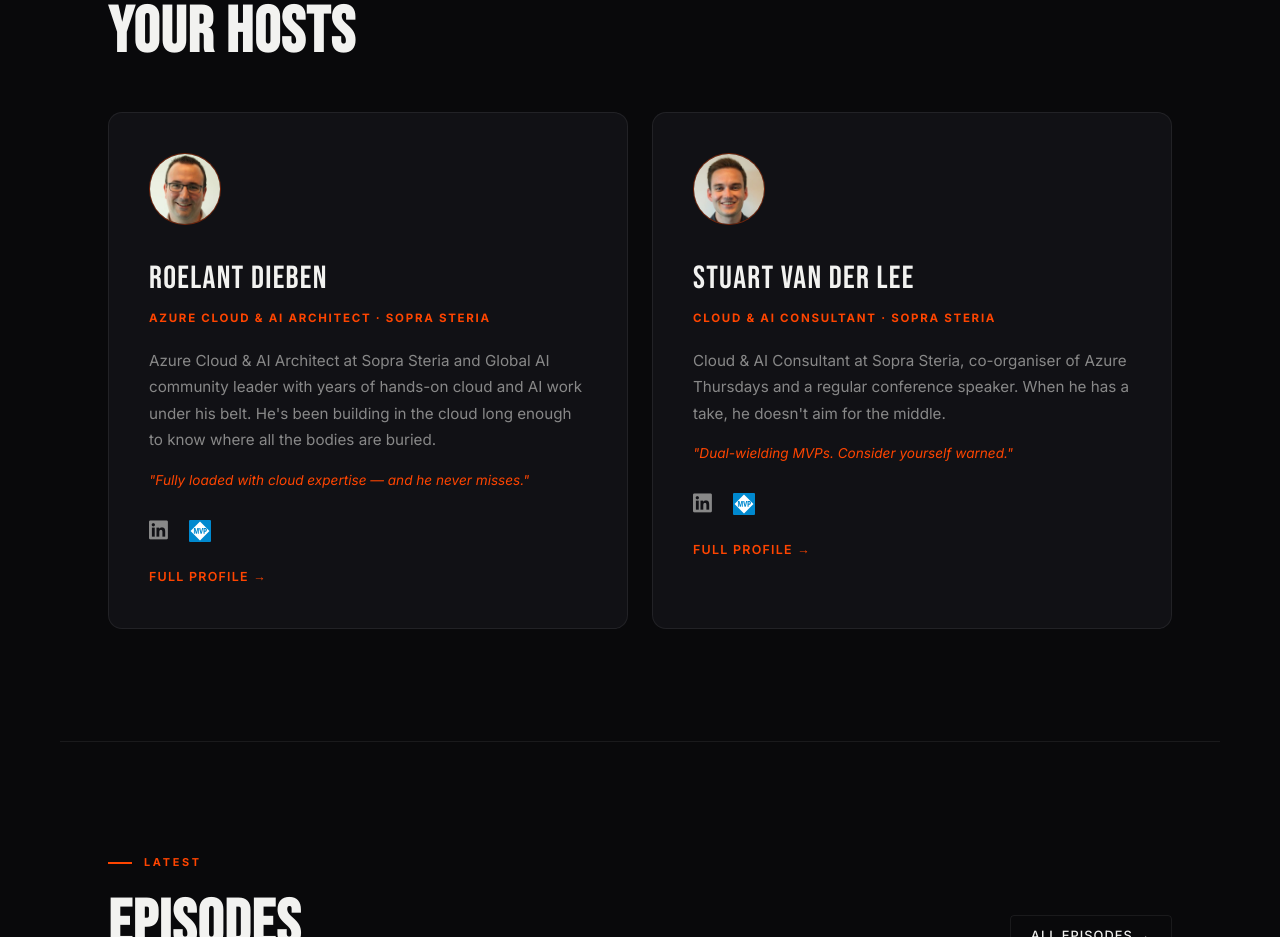
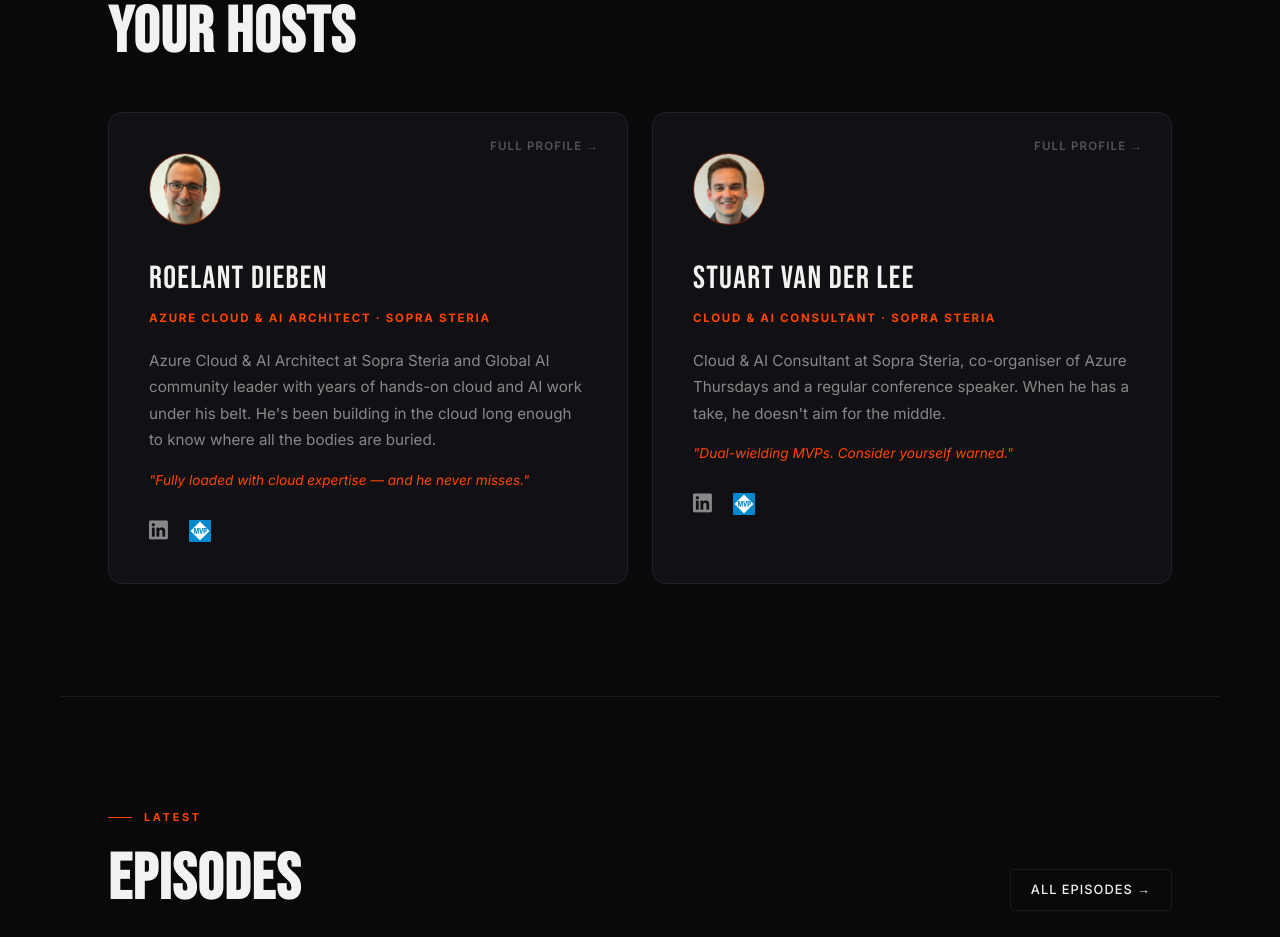
Before and after one commit to RoelantD/shots-fired, a plain HTML site: page index.html in a window 1280 px wide. Shown: the part 1724-2661 px from the top of the page. Drawn offline with Linux system fonts and the light colour scheme; a web font is replaced by a local one.

Commit message:
Move host profile link to top right corner of card
Co-Authored-By: Claude Sonnet 4.6 <noreply@anthropic.com>

```diff
--- a/index.html
+++ b/index.html
@@ -462,20 +462,22 @@
     .host-social-link .fab { font-size: 1.35rem; line-height: 1; }
 
     .host-profile-link {
+      position: absolute;
+      top: 1.5rem;
+      right: 1.75rem;
       display: inline-flex;
       align-items: center;
       gap: 0.4rem;
-      font-size: 0.78rem;
+      font-size: 0.72rem;
       font-weight: 600;
       letter-spacing: 0.1em;
       text-transform: uppercase;
-      color: var(--accent);
+      color: var(--text-subtle);
       text-decoration: none;
-      margin-top: 1.5rem;
-      transition: gap 0.2s;
+      transition: color 0.2s, gap 0.2s;
     }
 
-    .host-profile-link:hover { gap: 0.7rem; }
+    .host-profile-link:hover { color: var(--accent); gap: 0.65rem; }
 
 
     .host-mvp-row {
@@ -1070,6 +1072,7 @@
     <div class="hosts-grid">
 
       <div class="host-card reveal">
+        <a href="/host/roelant" class="host-profile-link">Full profile →</a>
         <div class="host-avatar">
           <img src="image/roelant.jpg" alt="Roelant Dieben"
                onerror="this.style.display='none';this.nextElementSibling.style.display='flex'">
@@ -1093,10 +1096,10 @@
             <img src="image/MVP.svg" alt="MVP" width="22" height="22">
           </span>
         </div>
-        <a href="/host/roelant" class="host-profile-link">Full profile →</a>
       </div>
 
       <div class="host-card reveal" style="transition-delay: 0.1s">
+        <a href="/host/stuart" class="host-profile-link">Full profile →</a>
         <div class="host-avatar">
           <img src="image/stuart.jpg" alt="Stuart van der Lee"
                onerror="this.style.display='none';this.nextElementSibling.style.display='flex'">
@@ -1120,7 +1123,6 @@
             <img src="image/MVP.svg" alt="MVP" width="22" height="22">
           </span>
         </div>
-        <a href="/host/stuart" class="host-profile-link">Full profile →</a>
       </div>
 
     </div>
```
